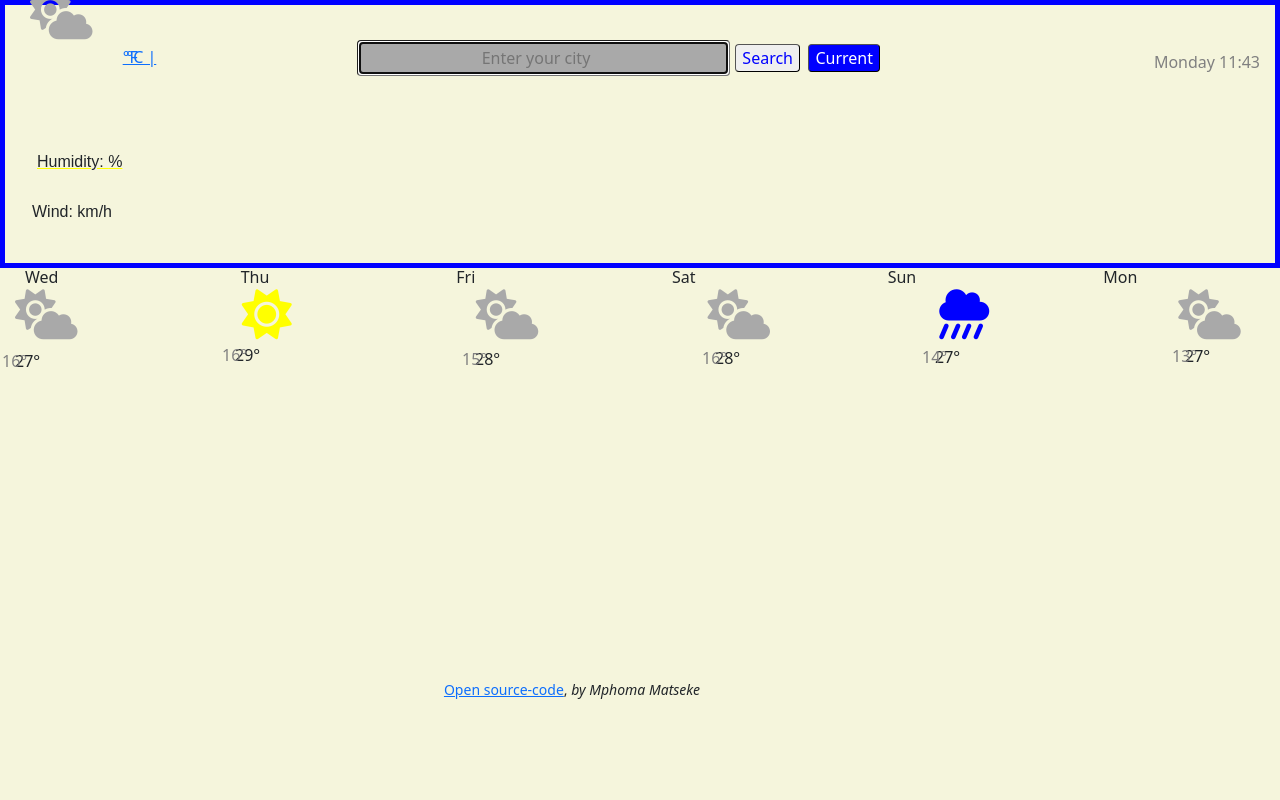
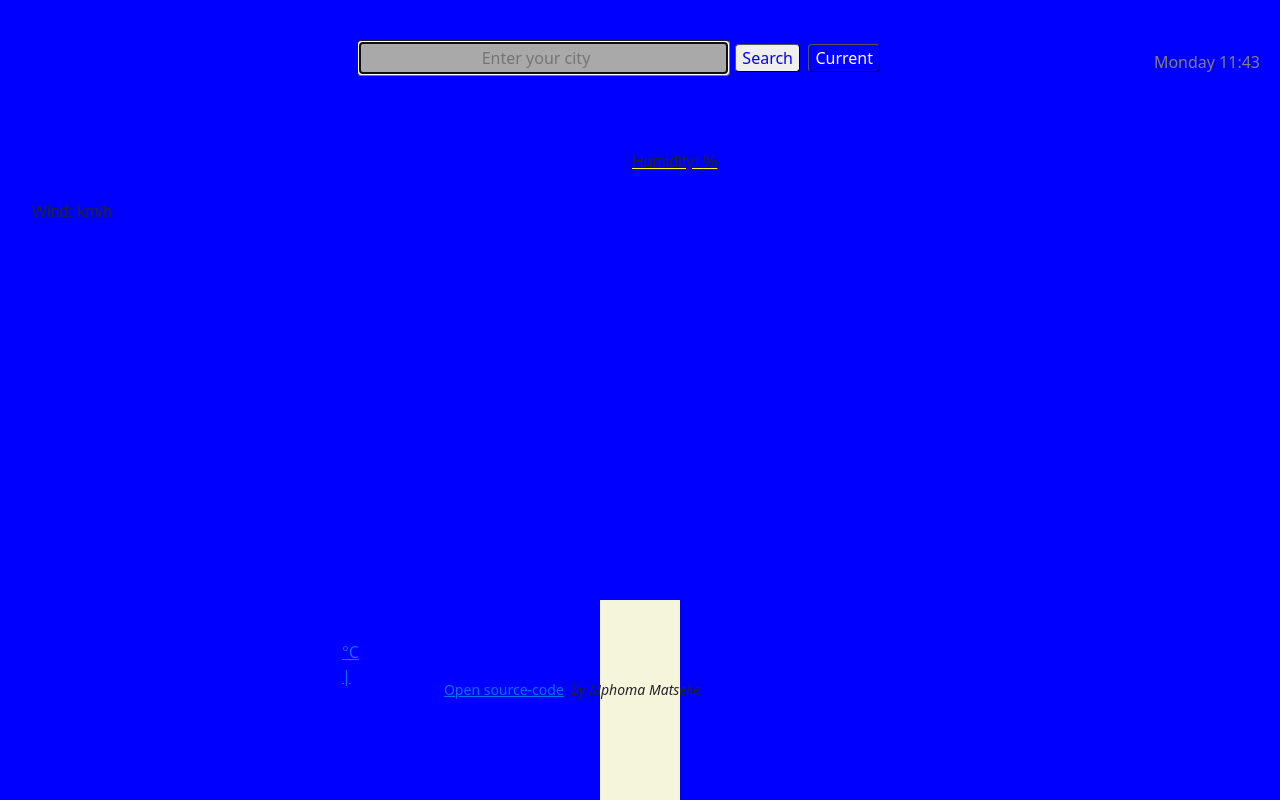
Before and after one commit to MphomaM/-weather-app, a plain HTML site: page index.html in a window 1280 px wide. Shown: the top 800 px of the page. Drawn offline with nearby package versions, Linux system fonts and the light colour scheme; no server answers.

Commit message:
Updated css

```diff
--- a/style.css
+++ b/style.css
@@ -241,6 +241,7 @@ li {
 }
 .vanillaWeatherApp {
   border: 5px solid blue;
+  border-width: 600px;
 }
 .githubLink {
   bottom: 100px;
```
